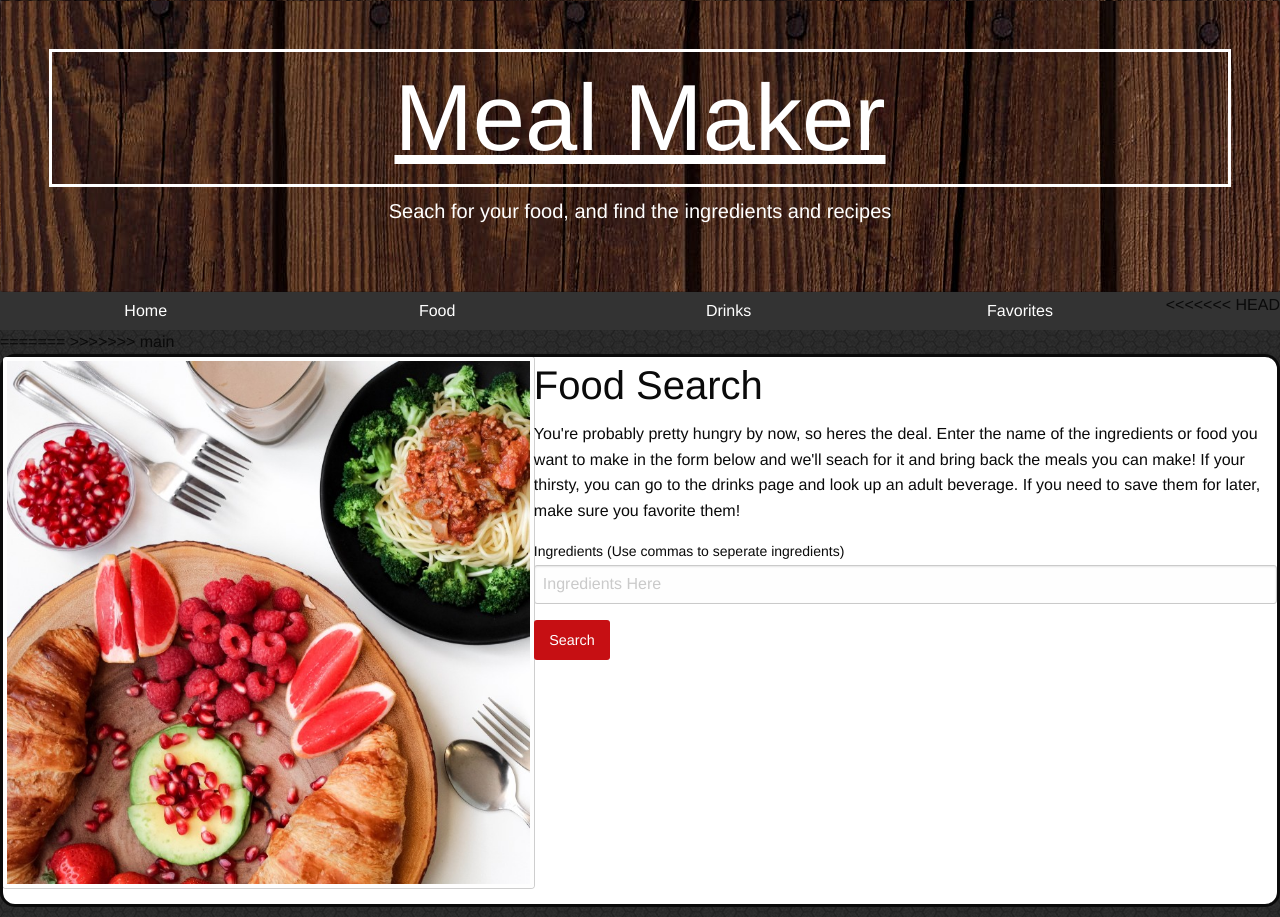
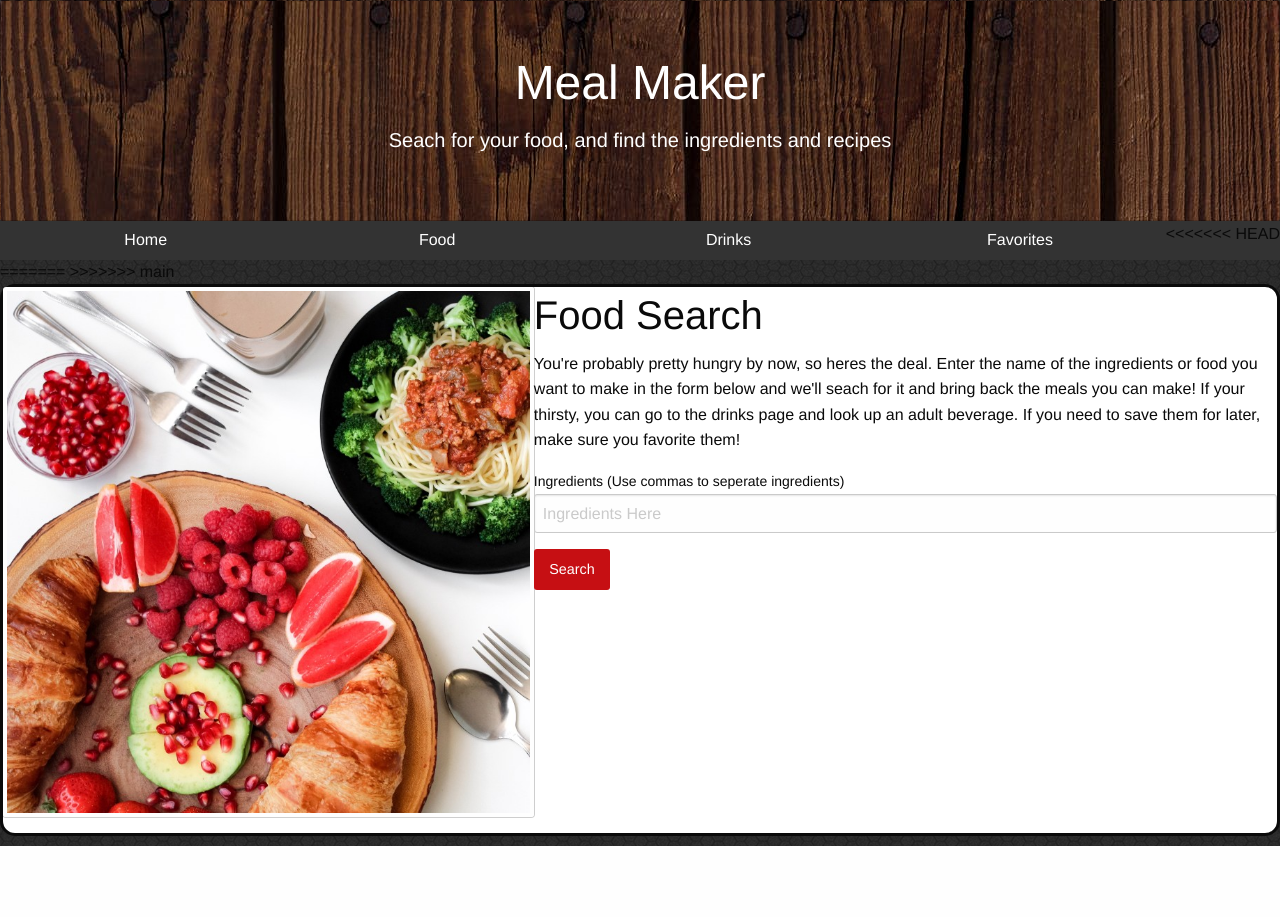
Before and after one commit to ogmedina/Meal-Maker, a plain HTML site: page food.html in a window 1280 px wide. After the commit the page ends 846 px from the top, so only its background shows below. Drawn offline with Linux system fonts and the light colour scheme.

Commit message:
edited header

```diff
--- a/food.css
+++ b/food.css
@@ -7,10 +7,14 @@
     background-image: url(./Images/background.jpeg);
 }
 
-.mainText h1 {
-    font-size: 94px;
+#mainHeader{
+    border-style: solid;
+}
+
+#mainHeading {
     text-decoration: underline;
-    border-style: solid;
+    font-size: 45px;
+    font-family: 'Raleway', sans-serif;
 }
 
 body {
```
